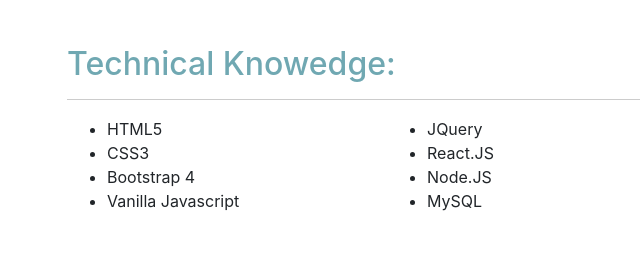
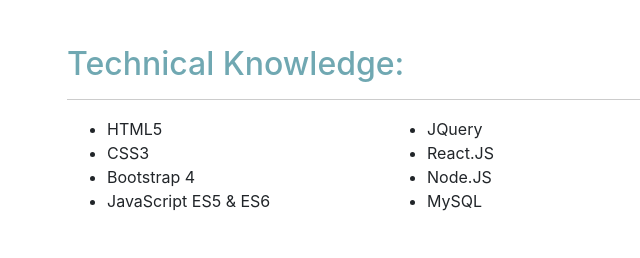
Before and after one commit to ryangrunest/ryangrunest.github.io, a plain HTML site: page resume.html in a window 1280 px wide. Shown: the part 191-449 px from the top of the page, 268-908 px from the left. Drawn offline with nearby package versions, Linux system fonts and the light colour scheme.

Commit message:
fixed typo on resume

```diff
--- a/resume.html
+++ b/resume.html
@@ -48,7 +48,7 @@
         <hr class="mb-3">
         <p>3405 NE 66th Ave <br> Portland, Oregon 97213 <br>503.830.0199<br>ryangrunest45@gmail.com</p>
         <!-- tech knowledge -->
-        <h2 id="colored" class="mt-5">Technical Knowedge:</h2>
+        <h2 id="colored" class="mt-5">Technical Knowledge:</h2>
         <hr>
         <div class="row">
           <div class="col">
@@ -56,7 +56,7 @@
               <li>HTML5</li>
               <li>CSS3</li>
               <li>Bootstrap 4</li>
-              <li>Vanilla Javascript</li>
+              <li>JavaScript ES5 & ES6</li>
             </ul>
           </div>
           <div class="col">
```
